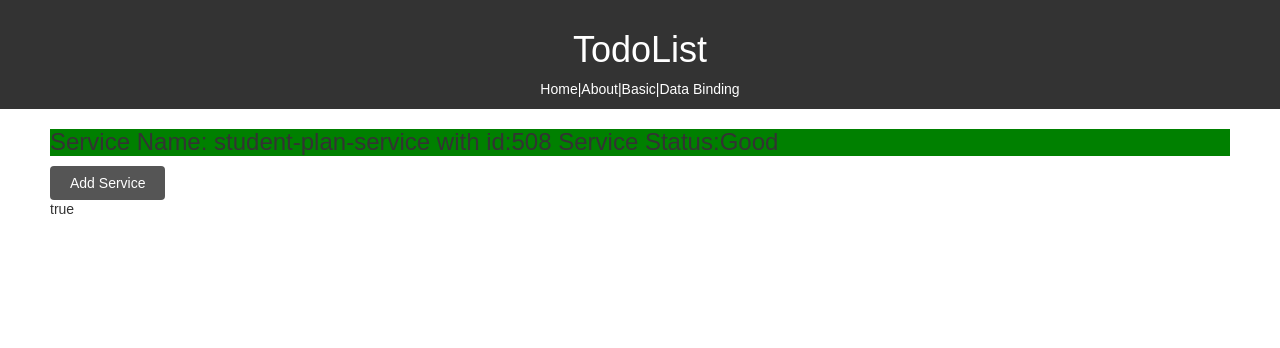
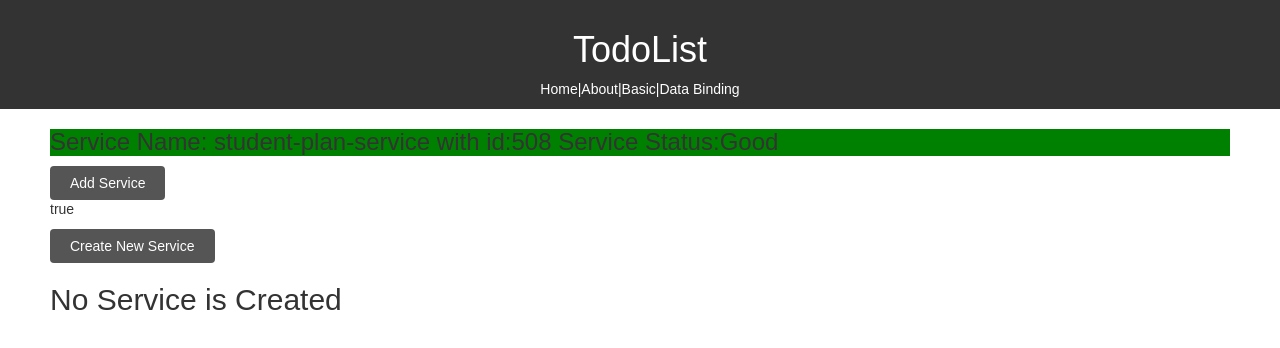
Before and after one commit to shiva508/studet-pool-plan-ui, an Angular app: page /databibding in a window 1280 px wide. Shown: the top 348 px of the page. Built offline with nearby package versions, Linux system fonts and the light colour scheme.

Commit message:
Event Binding

```diff
--- a/src/app/app.module.ts
+++ b/src/app/app.module.ts
@@ -17,6 +17,7 @@ import { BasicparciceComponent } from './components/practice/basicparcice/basicp
 import { DatabingdingComponent } from './components/databingding/databingding.component';
 import { StringinterpolationComponent } from './components/databingding/stringinterpolation/stringinterpolation.component';
 import { PropertyBindingComponent } from './components/databingding/property-binding/property-binding.component';
+import { EventbindingComponent } from './components/databingding/eventbinding/eventbinding.component';
 
 @NgModule({
   declarations: [
@@ -33,7 +34,8 @@ import { PropertyBindingComponent } from './components/databingding/property-bin
     BasicparciceComponent,
     DatabingdingComponent,
     StringinterpolationComponent,
-    PropertyBindingComponent
+    PropertyBindingComponent,
+    EventbindingComponent
   ],
   imports: [
     BrowserModule,
--- a/src/app/components/databingding/databingding.component.html
+++ b/src/app/components/databingding/databingding.component.html
@@ -6,4 +6,5 @@
     <div class="row">
         <app-property-binding></app-property-binding>
     </div>
+    <app-eventbinding></app-eventbinding>
 </div>
--- /dev/null
+++ b/src/app/components/databingding/eventbinding/eventbinding.component.html
@@ -0,0 +1,7 @@
+<div class="row">
+<button
+[disabled]="!allowServiceCreation"
+(click)="createNewServiceFun()"
+class="btn btn-info">Create New Service</button>
+<h2>{{serviceCreationStatus}}</h2>
+</div>
--- /dev/null
+++ b/src/app/components/databingding/eventbinding/eventbinding.component.ts
@@ -0,0 +1,25 @@
+import { Component, OnInit } from '@angular/core';
+
+@Component({
+  selector: 'app-eventbinding',
+  templateUrl: './eventbinding.component.html',
+  styleUrls: ['./eventbinding.component.css']
+})
+export class EventbindingComponent implements OnInit {
+
+  allowServiceCreation: boolean = false;
+  serviceCreationStatus: string = "No Service is Created";
+  constructor() {
+    setTimeout(() => {
+      this.allowServiceCreation = true;
+    }, 2000);
+
+  }
+
+  ngOnInit(): void {
+  }
+
+  createNewServiceFun() {
+    this.serviceCreationStatus = 'Service Was Created';
+  }
+}
```
Also changed, not shown: src/app/components/databingding/eventbinding/eventbinding.component.css (added), 1 other file (tests, documents, lock files or other folders).
